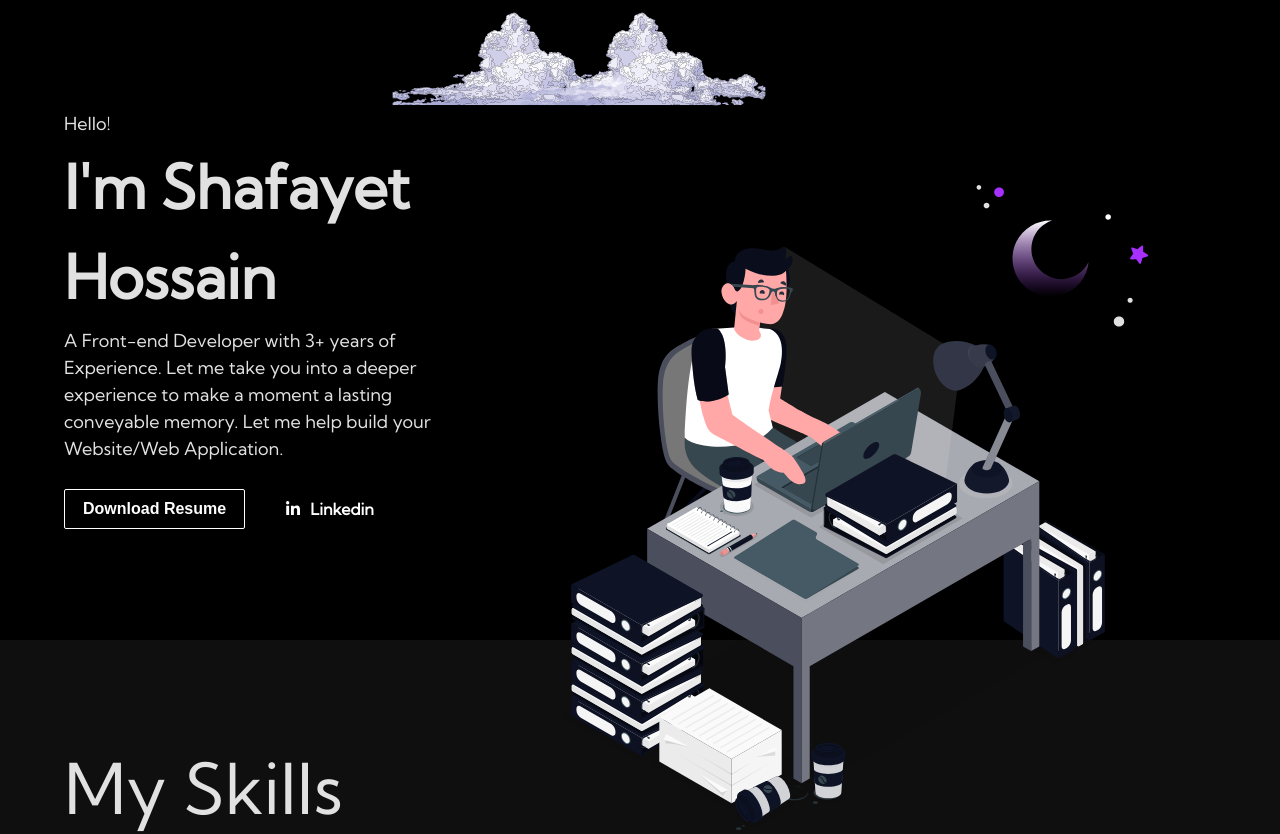
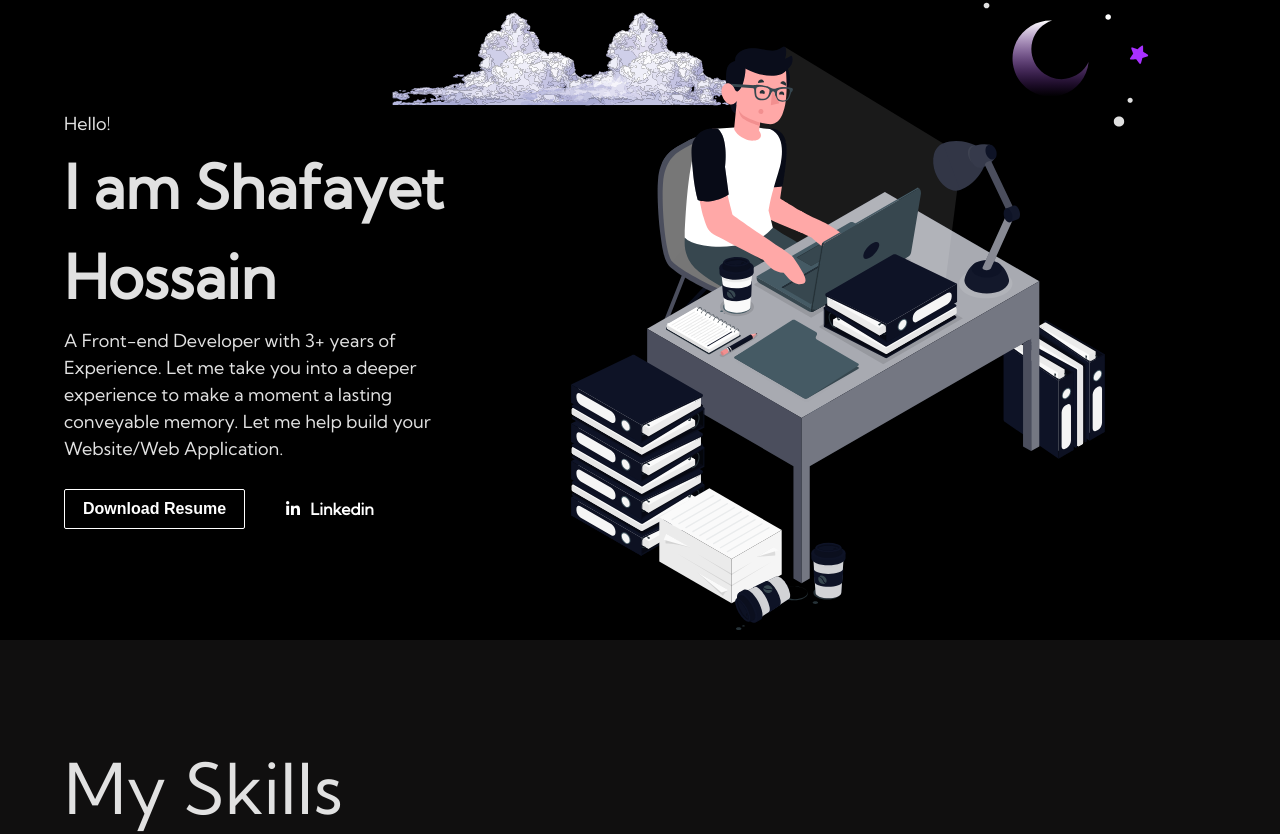
Before and after one commit to shafayet035/new-portfolio, a Next.js app: page / in a window 1280 px wide. Shown: the top 834 px of the page. Built offline with nearby package versions, Linux system fonts and the light colour scheme.

Commit message:
string error

```diff
--- a/components/Hero.tsx
+++ b/components/Hero.tsx
@@ -12,7 +12,7 @@ const Hero: FC = () => {
         <div className={styles.section_devide}>
           <div className={styles.section_intro}>
             <span>Hello!</span>
-            <h1 className={styles.h1}>I'm Shafayet Hossain</h1>
+            <h1 className={styles.h1}>I am Shafayet Hossain</h1>
             <p className={styles.p}>
               A Front-end Developer with 3+ years of Experience. Let me take you into a deeper experience to make a
               moment a lasting conveyable memory. Let me help build your Website/Web Application.{" "}
--- a/styles/Hero.module.css
+++ b/styles/Hero.module.css
@@ -26,9 +26,9 @@
 }
 
 .img {
-  width: 100%;
-  position: relative;
-  bottom: -200px;
+  width: 100% !important;
+
+  bottom: -200px !important;
 }
 
 .cloud {
```
